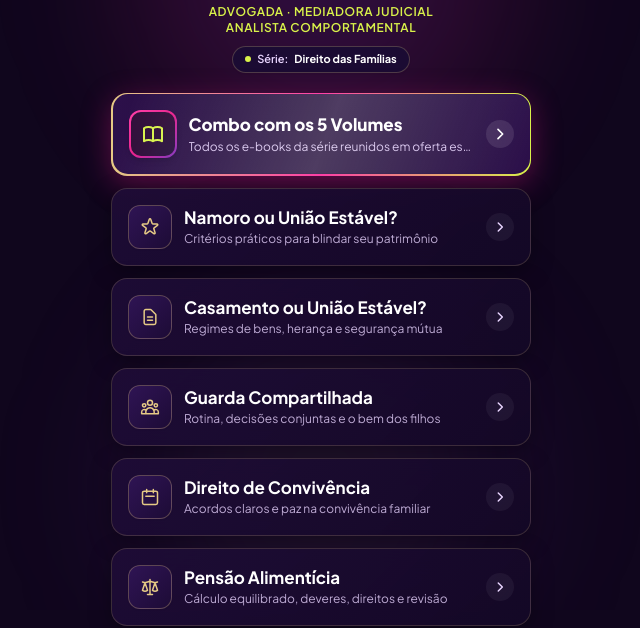
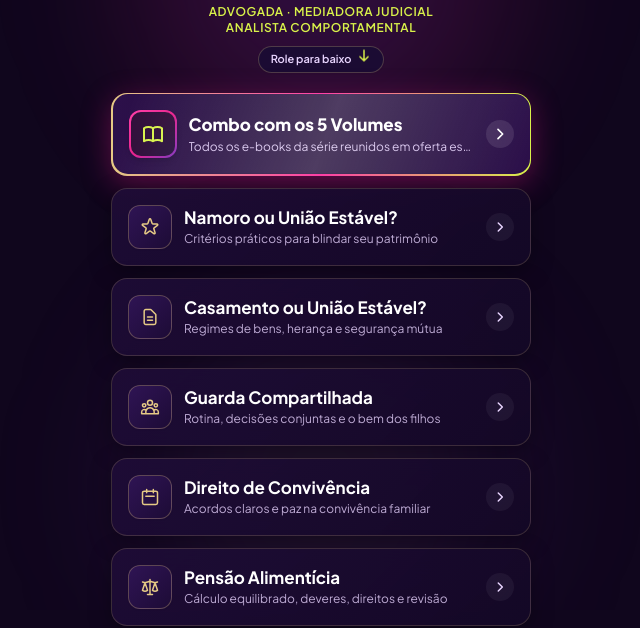
Before and after one commit to Aglauberto/linktree-bertolina-sueli, a plain HTML site: page index.html in a window 1280 px wide. Shown: the part 190-818 px from the top of the page, without its empty margins (319-959 px from the left). Drawn offline with nearby package versions, Linux system fonts and the light colour scheme.

Commit message:
chore: altera badge para Role para baixo com seta amarela

```diff
--- a/index.html
+++ b/index.html
@@ -151,10 +151,12 @@
         Analista Comportamental
       </p>
 
-      <!-- Badge da Série -->
+      <!-- CTA Curta: Role para baixo -->
       <div class="mt-2.5 inline-flex items-center gap-1.5 px-3 py-1 rounded-full bg-[#1b0b33] border border-[#e6ca85]/25 shadow-sm text-[11px] font-semibold text-purple-200">
-        <span class="w-1.5 h-1.5 rounded-full bg-[#d9f24a]"></span>
-        Série: <span class="text-white font-bold">Direito das Famílias</span>
+        <span>Role para baixo</span>
+        <svg class="w-3.5 h-3.5 text-[#d9f24a] animate-bounce" fill="none" viewBox="0 0 24 24" stroke="currentColor">
+          <path stroke-linecap="round" stroke-linejoin="round" stroke-width="2.5" d="M19 14l-7 7m0 0l-7-7m7 7V3" />
+        </svg>
       </div>
 
     </header>
```
